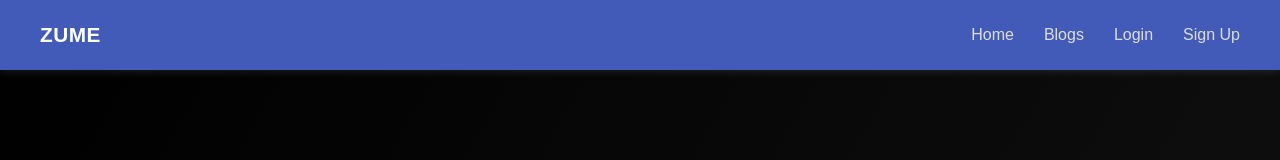
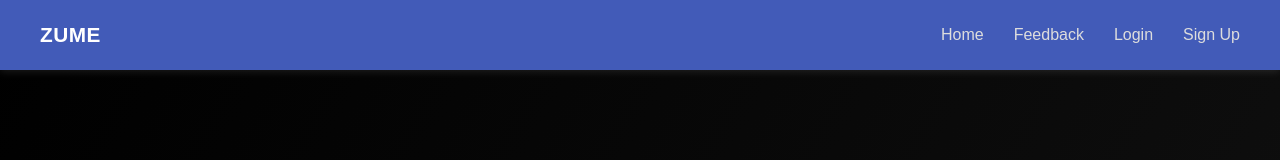
Before and after one commit to Anshikapurohit10/ZumeBuilder, a React (Vite) app in the folder Frontend/resumebuilder/: page / in a window 1280 px wide. Shown: the top 160 px of the page. Built offline with nearby package versions, Linux system fonts and the light colour scheme.

Commit message:
Update HomePage.jsx

```diff
--- a/Frontend/resumebuilder/src/components/HomePage.jsx
+++ b/Frontend/resumebuilder/src/components/HomePage.jsx
@@ -28,7 +28,7 @@
     <div className='logo'>ZUME</div>
     <ul className='nav-link'>
   <li><Link to='/'>Home</Link></li>
-  <li><Link to='/blogs'>Blogs</Link></li>
+  <li><Link to='/feedback'>Feedback</Link></li>
   <li><Link to='/login'>Login</Link></li>
   <li><Link to='/signup'>Sign Up</Link></li>
 </ul>
```
